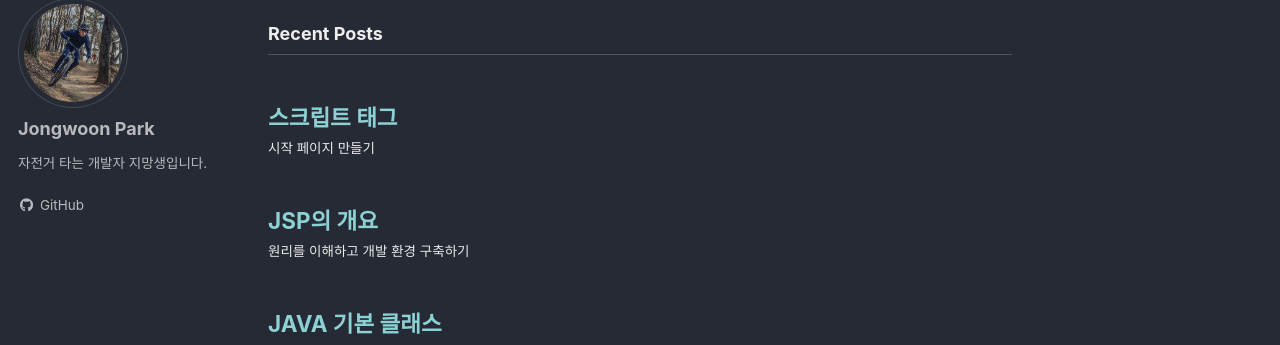
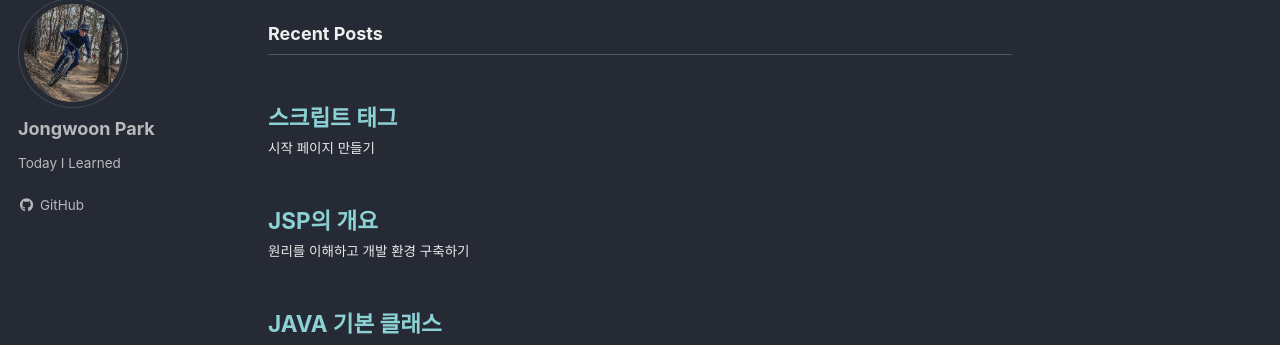
Before and after one commit to nortiz1349/dirtRaid, a Jekyll site: the page built from index.html, in a window 1280 px wide. Shown: the part 93-438 px from the top of the page. Built offline with Jekyll 4.4.1, drawn with Linux system fonts in a browser that asks for light colours; cached includes are drawn as plain includes; some web fonts are replaced; the list of posts is cut into pages by our own code.

Commit message:
author bio edit

```diff
--- a/_config.yml
+++ b/_config.yml
@@ -65,7 +65,7 @@ plugins:
 author:
   name   : "Jongwoon Park"
   avatar : "/assets/images/bio-photo2.JPG"
-  bio    : " 자전거 타는 개발자 지망생입니다."
+  bio    : "Today I Learned"
   links:
     #- label: "Website"
     #  icon: "fas fa-fw fa-link"
```
